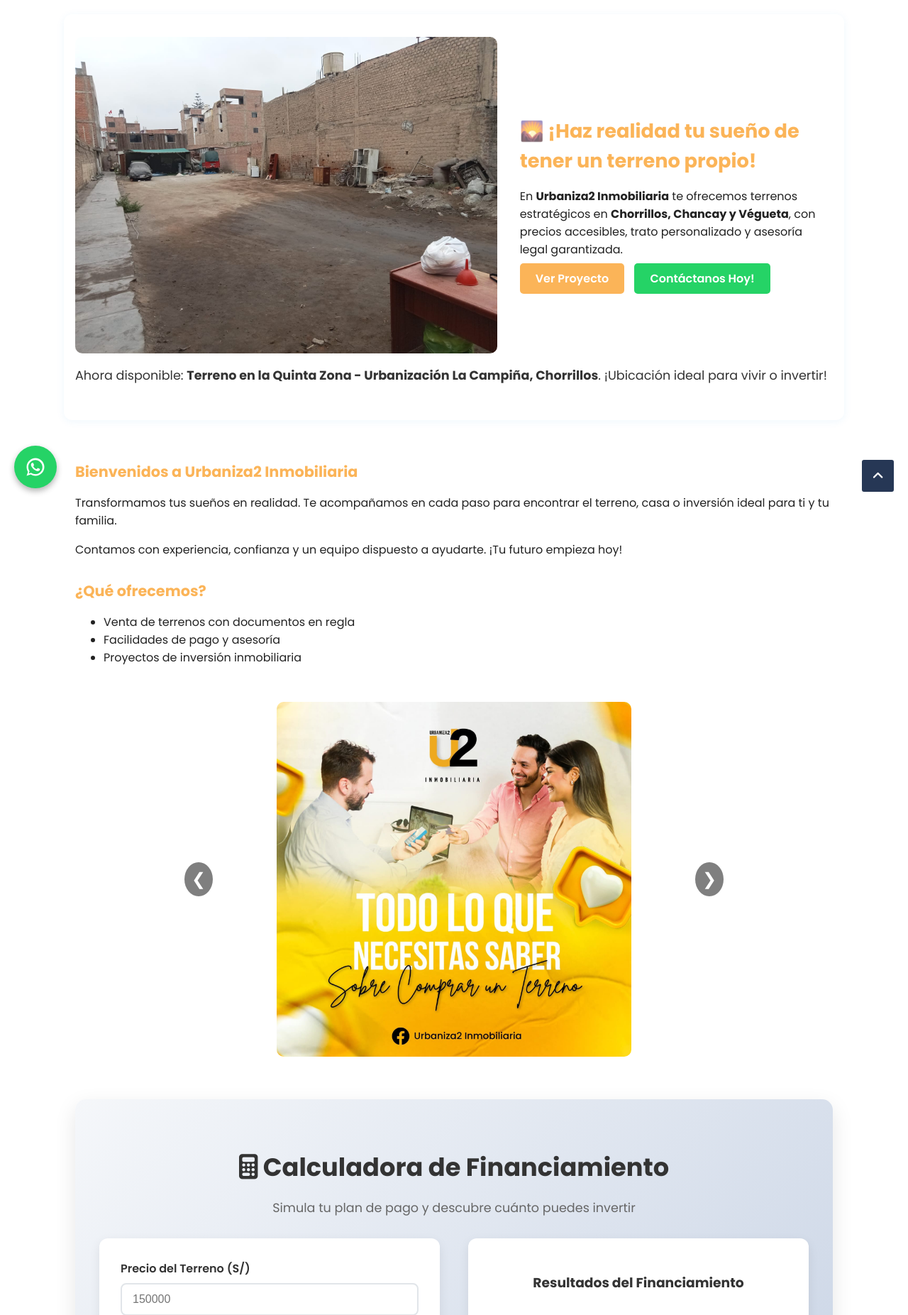
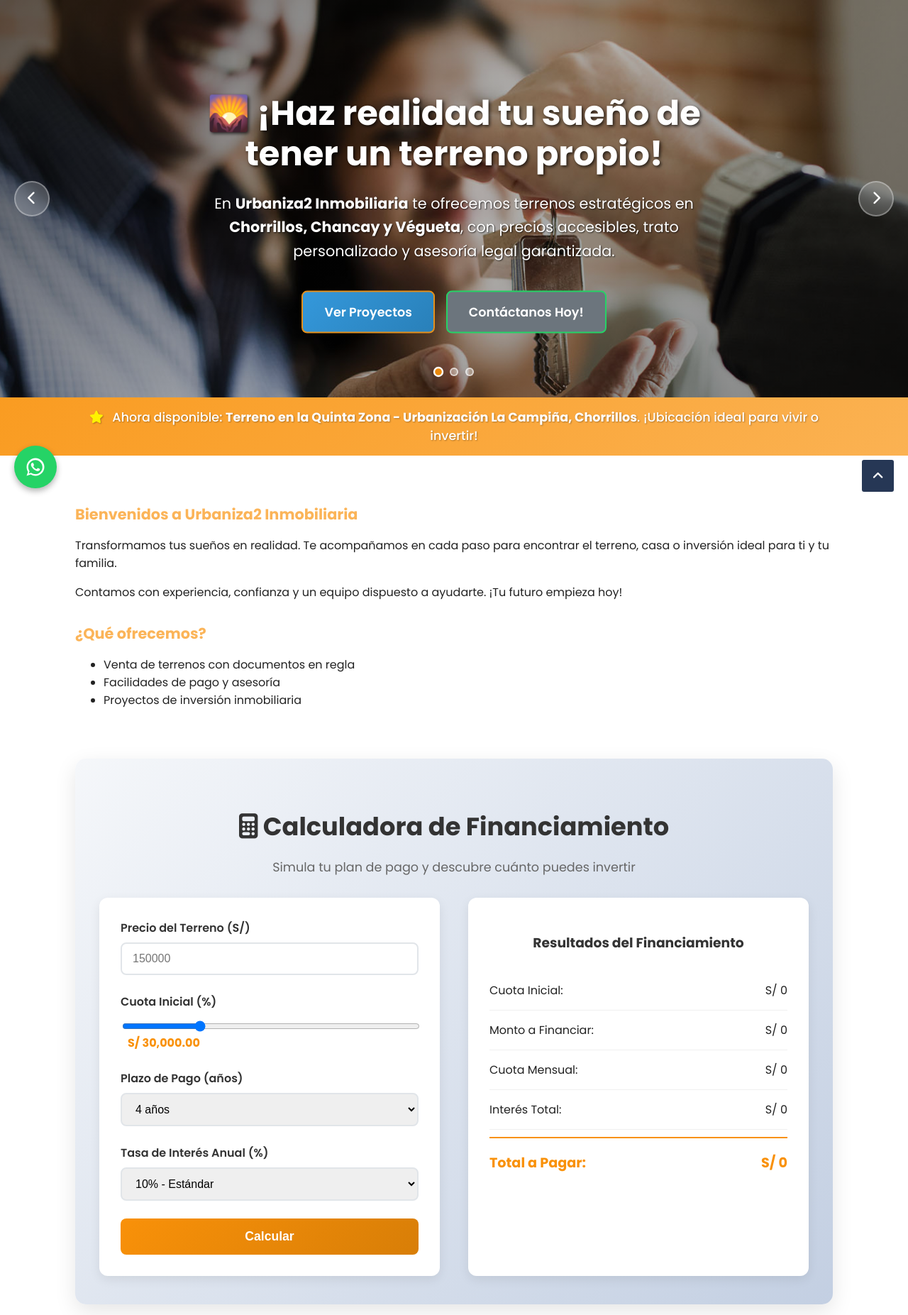
Before and after one commit to Axeeldiaz01/Urbaniza2-Prueba, a PHP site: page / in a window 1280 px wide. Shown: the part 92-1945 px from the top of the page at 71% size. Run offline with PHP 8.4, Linux system fonts and the light colour scheme.

Commit message:
Actualización de estilos y funcionalidades: efectos glowing en botones de contacto, mejoras en JavaScript y nuevas imágenes del slider

```diff
--- a/css/style.css
+++ b/css/style.css
@@ -164,74 +164,297 @@ nav ul li a:hover {
   }
 }
 
-/* ANUNCIO */
-.anuncio {
-  /*background: #e1e4e9;*/
-  padding: 2rem 1rem;
-  border-radius: 12px;
-  margin: 20px auto;
-  max-width: 1100px;
-  box-shadow: 0 2px 12px rgba(30,136,229,0.07);
-}
-.anuncio-contenido {
-  display: flex;
-  flex-wrap: wrap;
-  align-items: center;
-  gap: 2rem;
-
-}
-.anuncio-img {
-  flex: 1 1 50%;
+/* HERO SLIDER */
+.hero-slider {
   position: relative;
-  max-width: 1200px;
-  aspect-ratio: 4/3;
+  width: 100%;
   overflow: hidden;
 }
 
-.anuncio-img img {
+.slider-container {
+  position: relative;
   width: 100%;
-  height: 100%;
-  object-fit: cover;
+  height: 70vh;
+  min-height: 500px;
+  overflow: hidden;
+}
+
+.slide {
   position: absolute;
   top: 0;
   left: 0;
+  width: 100%;
+  height: 100%;
+  background-size: cover;
+  background-position: center;
+  background-repeat: no-repeat;
   opacity: 0;
-  transition: opacity 1s ease;
-  border-radius: 10px;
-}
-
-.anuncio-img img.active {
+  transition: opacity 1s ease-in-out;
+}
+
+.slide.active {
   opacity: 1;
 }
-.anuncio-texto {
-  flex: 2 1 320px;
-}
-.anuncio-texto h1 {
-  color: rgba(249, 145, 9, 0.679);
-  font-size: 1.7rem;
-  margin-bottom: 10px;
-}
-.anuncio-texto .btn {
-  background: rgba(249, 145, 9, 0.679);
-  color: #fff;
-  border: none;
-  padding: 10px 22px;
-  border-radius: 5px;
-  margin-right: 10px;
+
+.slide-overlay {
+  position: absolute;
+  top: 0;
+  left: 0;
+  width: 100%;
+  height: 100%;
+  background: linear-gradient(
+    135deg,
+    rgba(0, 0, 0, 0.6) 0%,
+    rgba(0, 0, 0, 0.3) 50%,
+    rgba(0, 0, 0, 0.5) 100%
+  );
+}
+
+.hero-content {
+  position: absolute;
+  top: 50%;
+  left: 0;
+  right: 0;
+  transform: translateY(-50%);
+  z-index: 10;
+  color: white;
+  text-align: center;
+  padding: 0 20px;
+}
+
+.hero-text {
+  max-width: 800px;
+  margin: 0 auto;
+}
+
+.hero-title {
+  font-size: 3rem;
+  font-weight: 700;
+  margin-bottom: 1.5rem;
+  text-shadow: 2px 2px 4px rgba(0, 0, 0, 0.7);
+  line-height: 1.2;
+}
+
+.hero-description {
+  font-size: 1.3rem;
+  margin-bottom: 2.5rem;
+  text-shadow: 1px 1px 2px rgba(0, 0, 0, 0.7);
+  line-height: 1.6;
+  max-width: 700px;
+  margin-left: auto;
+  margin-right: auto;
+}
+
+.hero-buttons {
+  display: flex;
+  gap: 1rem;
+  justify-content: center;
+  flex-wrap: wrap;
+}
+
+.btn {
+  display: inline-block;
+  padding: 15px 30px;
+  border-radius: 8px;
+  text-decoration: none;
   font-weight: 600;
-  text-decoration: none;
-  transition: background 0.2s;
-}
-.anuncio-texto .btn-secundario {
+  font-size: 1.1rem;
+  transition: all 0.3s ease;
+  border: 2px solid transparent;
+  cursor: pointer;
+}
+
+.btn-primary {
+  background: rgba(249, 145, 9, 0.9);
+  color: white;
+  border-color: rgba(249, 145, 9, 0.9);
+}
+
+.btn-primary:hover {
+  background: rgba(249, 145, 9, 1);
+  transform: translateY(-2px);
+  box-shadow: 0 5px 15px rgba(249, 145, 9, 0.4);
+}
+
+.btn-secondary {
   background: #25D366;
-}
-.anuncio-texto .btn:hover {
-  background: rgba(249, 145, 9, 0.679);
-}
-.anuncio-p {
-  margin-top: 18px;
-  color: #333;
+  color: white;
+  border-color: #25D366;
+}
+
+.btn-secondary:hover {
+  background: #20b358;
+  transform: translateY(-2px);
+  box-shadow: 0 5px 15px rgba(37, 211, 102, 0.4);
+}
+
+/* Controles del slider */
+.slider-controls {
+  position: absolute;
+  top: 50%;
+  transform: translateY(-50%);
+  width: 100%;
+  display: flex;
+  justify-content: space-between;
+  padding: 0 20px;
+  z-index: 15;
+}
+
+.slider-btn {
+  background: rgba(255, 255, 255, 0.2);
+  border: 2px solid rgba(255, 255, 255, 0.3);
+  color: white;
+  width: 50px;
+  height: 50px;
+  border-radius: 50%;
+  display: flex;
+  align-items: center;
+  justify-content: center;
+  cursor: pointer;
+  transition: all 0.3s ease;
+  backdrop-filter: blur(10px);
+}
+
+.slider-btn:hover {
+  background: rgba(255, 255, 255, 0.3);
+  border-color: rgba(255, 255, 255, 0.5);
+  transform: scale(1.1);
+}
+
+.slider-btn i {
+  font-size: 1.2rem;
+}
+
+/* Indicadores */
+.slider-indicators {
+  position: absolute;
+  bottom: 30px;
+  left: 50%;
+  transform: translateX(-50%);
+  display: flex;
+  gap: 10px;
+  z-index: 15;
+}
+
+.indicator {
+  width: 12px;
+  height: 12px;
+  border-radius: 50%;
+  background: rgba(255, 255, 255, 0.4);
+  cursor: pointer;
+  transition: all 0.3s ease;
+  border: 2px solid rgba(255, 255, 255, 0.6);
+}
+
+.indicator.active {
+  background: rgba(249, 145, 9, 0.9);
+  border-color: white;
+  transform: scale(1.2);
+}
+
+.indicator:hover {
+  background: rgba(255, 255, 255, 0.7);
+}
+
+/* Anuncio inferior */
+.hero-announcement {
+  background: linear-gradient(135deg, rgba(249, 145, 9, 0.9), rgba(249, 145, 9, 0.7));
+  padding: 15px 0;
+  text-align: center;
+}
+
+.announcement-text {
+  color: white;
   font-size: 1.1rem;
+  font-weight: 500;
+  margin: 0;
+  text-shadow: 1px 1px 2px rgba(0, 0, 0, 0.3);
+}
+
+.announcement-text i {
+  margin-right: 8px;
+  color: #fff200;
+}
+
+/* Responsive Design */
+@media (max-width: 768px) {
+  .slider-container {
+    height: 60vh;
+    min-height: 400px;
+  }
+
+  .hero-title {
+    font-size: 2.2rem;
+    margin-bottom: 1rem;
+  }
+
+  .hero-description {
+    font-size: 1.1rem;
+    margin-bottom: 2rem;
+  }
+
+  .hero-buttons {
+    flex-direction: column;
+    align-items: center;
+  }
+
+  .btn {
+    padding: 12px 25px;
+    font-size: 1rem;
+    width: 100%;
+    max-width: 280px;
+  }
+
+  .slider-controls {
+    padding: 0 15px;
+  }
+
+  .slider-btn {
+    width: 40px;
+    height: 40px;
+  }
+
+  .slider-btn i {
+    font-size: 1rem;
+  }
+
+  .announcement-text {
+    font-size: 1rem;
+    padding: 0 15px;
+  }
+}
+
+@media (max-width: 480px) {
+  .slider-container {
+    height: 50vh;
+    min-height: 350px;
+  }
+
+  .hero-title {
+    font-size: 1.8rem;
+  }
+
+  .hero-description {
+    font-size: 1rem;
+  }
+
+  .hero-content {
+    padding: 0 15px;
+  }
+
+  .slider-controls {
+    padding: 0 10px;
+  }
+
+  .slider-btn {
+    width: 35px;
+    height: 35px;
+  }
+
+  .indicator {
+    width: 10px;
+    height: 10px;
+  }
 }
 
 /* Secciones */
--- a/index.html
+++ b/index.html
@@ -33,27 +33,67 @@
     </div>
   </header>
 
-  <div class="anuncio">
-    <div class="anuncio-contenido">
-      <div class="anuncio-img">
-        <img src="img/chorrillos1.jpeg" class="slider-img active" />
-        <img src="img/chorrillos2.jpeg" class="slider-img" />
-        <img src="img/chorrillos3.jpeg" class="slider-img" />
+  <!-- HERO SLIDER SECTION -->
+  <section class="hero-slider">
+    <div class="slider-container">
+      <!-- Slides -->
+      <div class="slide active" style="background-image: url('img/slider1.jpg');">
+        <div class="slide-overlay"></div>
       </div>
-      <div class="anuncio-texto">
-        <h1>🌄 ¡Haz realidad tu sueño de tener un terreno propio!</h1>
-        <p>En <strong>Urbaniza2 Inmobiliaria</strong> te ofrecemos terrenos estratégicos en
-          <strong>Chorrillos, Chancay y Végueta</strong>, con precios accesibles, trato personalizado
-          y asesoría legal garantizada.</p>
-        <div class="botones">
-          <a href="/terrenos.html#chorrillos" class="btn">Ver Proyecto</a>
-          <a href="https://wa.me/51982664102" class="btn btn-secundario">Contáctanos Hoy!</a>
+      <div class="slide" style="background-image: url('img/slider2.jpg');">
+        <div class="slide-overlay"></div>
+      </div>
+      <div class="slide" style="background-image: url('img/slider3.jpg');">
+        <div class="slide-overlay"></div>
+      </div>
+
+      <!-- Contenido superpuesto -->
+      <div class="hero-content">
+        <div class="container">
+          <div class="hero-text">
+            <h1 class="hero-title">🌄 ¡Haz realidad tu sueño de tener un terreno propio!</h1>
+            <p class="hero-description">
+              En <strong>Urbaniza2 Inmobiliaria</strong> te ofrecemos terrenos estratégicos en
+              <strong>Chorrillos, Chancay y Végueta</strong>, con precios accesibles, trato personalizado
+              y asesoría legal garantizada.
+            </p>
+            <div class="hero-buttons">
+              <a href="/terrenos.html#chorrillos" class="btn btn-primary">Ver Proyectos</a>
+              <a href="https://wa.me/51982664102" class="btn btn-secondary">Contáctanos Hoy!</a>
+            </div>
+          </div>
         </div>
       </div>
+
+      <!-- Controles del slider -->
+      <div class="slider-controls">
+        <button class="slider-btn prev-btn" id="prevBtn">
+          <i class="fas fa-chevron-left"></i>
+        </button>
+        <button class="slider-btn next-btn" id="nextBtn">
+          <i class="fas fa-chevron-right"></i>
+        </button>
+      </div>
+
+      <!-- Indicadores -->
+      <div class="slider-indicators">
+        <span class="indicator active" data-slide="0"></span>
+        <span class="indicator" data-slide="1"></span>
+        <span class="indicator" data-slide="2"></span>
+      </div>
     </div>
-    <p class="anuncio-p">Ahora disponible: <strong>Terreno en la Quinta Zona - Urbanización La Campiña, Chorrillos</strong>.
-      ¡Ubicación ideal para vivir o invertir!</p>
-  </div>
+
+    <!-- Anuncio inferior -->
+    <div class="hero-announcement">
+      <div class="container">
+        <p class="announcement-text">
+          <i class="fas fa-star"></i>
+          Ahora disponible: <strong>Terreno en la Quinta Zona - Urbanización La Campiña, Chorrillos</strong>.
+          ¡Ubicación ideal para vivir o invertir!
+        </p>
+      </div>
+    </div>
+  </section>
 
   <main class="container">
     <section>
```
Also changed, not shown: css/contacto.css (+58 -5 lines), js/contacto.js (+9 -1 lines), js/script.js (+137 -11 lines), img/slider1.jpg (added), img/slider2.jpg (added), img/slider3.jpg (added).
